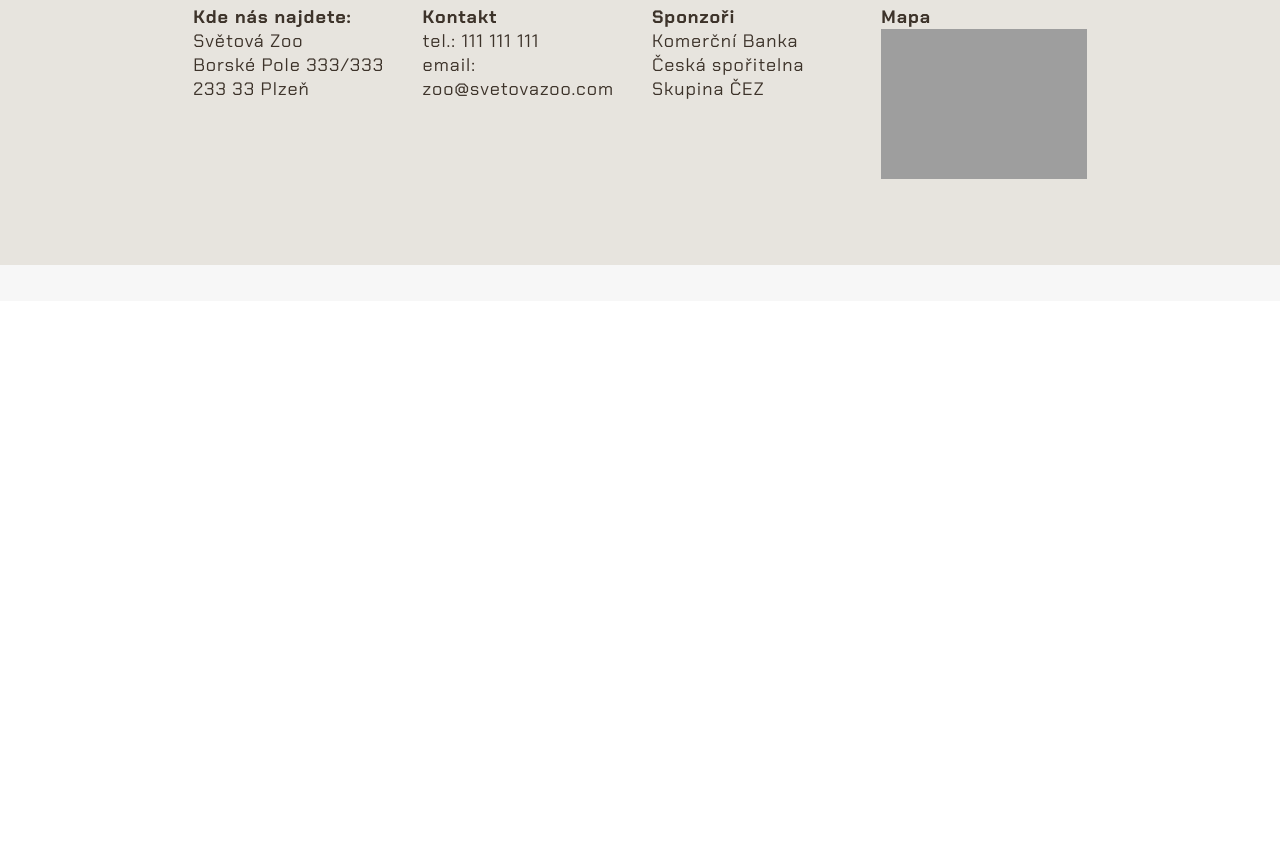
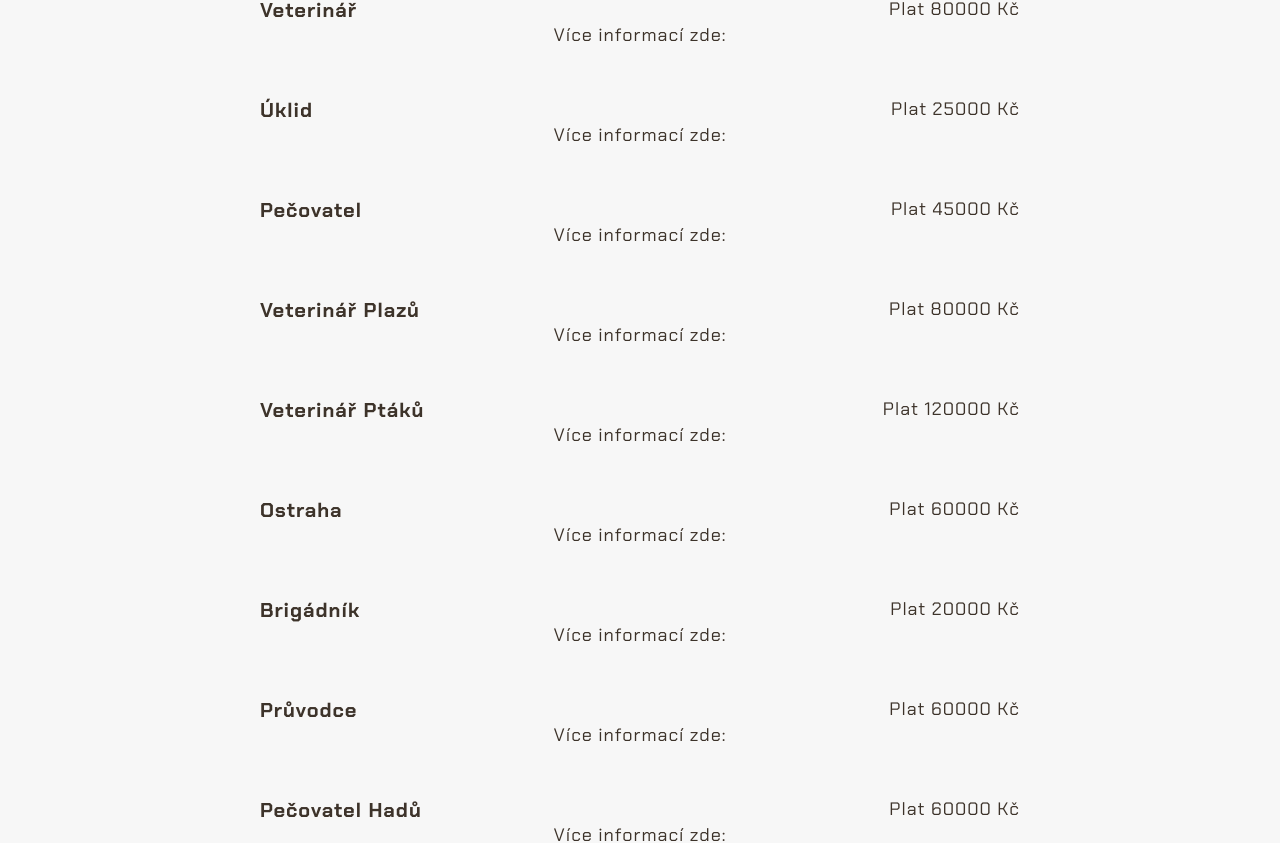
Before and after one commit to KarelStastny/React-Zoo-Web, a React (Create React App) app: page /kariera in a window 1280 px wide. Shown: the part 499-1342 px from the top of the page. Before the commit the page ends 800 px from the top, so only its background shows below. Built offline with nearby package versions, Linux system fonts and the light colour scheme; no server answers; grey boxes are pictures that could not be loaded.

Commit message:
Rozpracovány Kariéry a stránky co vedou na jednolitvé kariéry

```diff
--- a/src/App.js
+++ b/src/App.js
@@ -17,6 +17,7 @@ import Zamestnanci from './pages/Zamestanci';
 import Mapa from './pages/Mapa';
 import OteviraciDoba from './pages/OteviraciDoba';
 import Foto from './pages/Foto';
+import OneKariera from './pages/OneKariera';
 
 
 const App = () => {
@@ -37,9 +38,9 @@ return <div className="app">
         <Route path='/aktuality' element={<Aktuality/>} />
         <Route path='/kontakt' element={<Kontakt/>} />
         <Route path='/kariera' element={<Kariera/>} />
+        <Route path='/kariera/:karieraId' element={<OneKariera/>} />
         <Route path='/budoucnost' element={<Budoucnost/>} />
         <Route path='/zamestnanci' element={<Zamestnanci/>} />
-        <Route path='/z/:zamestnanecId' element={<Zamestnanci/>} />
         <Route path='/mapa' element={<Mapa/>} />
 
         {/* 2 část Návštěva Zoo */}
--- /dev/null
+++ b/src/data/DataVacancies.js
@@ -0,0 +1,67 @@
+const DataVacancies = [
+    {
+        position: "Veterinář",
+        pay: 80000,
+        requiredKnowledge: "Lorem ipsum dolor, sit amet consectetur adipisicing elit. Magnam accusantium recusandae reiciendis laudantium.",
+        description: "Lorem ipsum dolor, sit amet consectetur adipisicing elit. Magnam accusantium recusandae reiciendis laudantium beatae temporibus eum, totam expedita fugit quam nemo distinctio, mollitia similique repellat quas amet! Ducimus, laboriosam voluptates.",
+        typeOfEmployment:"Plný",
+    },
+    {
+        position: "Úklid",
+        pay: 25000,
+        requiredKnowledge: "Lorem ipsum dolor, sit amet consectetur adipisicing elit. Magnam accusantium recusandae reiciendis laudantium.",
+        description: "Lorem ipsum dolor, sit amet consectetur adipisicing elit. Magnam accusantium recusandae reiciendis laudantium beatae temporibus eum, totam expedita fugit quam nemo distinctio, mollitia similique repellat quas amet! Ducimus, laboriosam voluptates.",
+        typeOfEmployment:"Plný",
+    },
+    {
+        position: "Pečovatel",
+        pay: 45000,
+        requiredKnowledge: "Lorem ipsum dolor, sit amet consectetur adipisicing elit. Magnam accusantium recusandae reiciendis laudantium.",
+        description: "Lorem ipsum dolor, sit amet consectetur adipisicing elit. Magnam accusantium recusandae reiciendis laudantium beatae temporibus eum, totam expedita fugit quam nemo distinctio, mollitia similique repellat quas amet! Ducimus, laboriosam voluptates.",
+        typeOfEmployment:"Plný",
+    },
+    {
+        position: "Veterinář Plazů",
+        pay: 80000,
+        requiredKnowledge: "Lorem ipsum dolor, sit amet consectetur adipisicing elit. Magnam accusantium recusandae reiciendis laudantium.",
+        description: "Lorem ipsum dolor, sit amet consectetur adipisicing elit. Magnam accusantium recusandae reiciendis laudantium beatae temporibus eum, totam expedita fugit quam nemo distinctio, mollitia similique repellat quas amet! Ducimus, laboriosam voluptates.",
+        typeOfEmployment:"Plný",
+    },
+    {
+        position: "Veterinář Ptáků",
+        pay: 120000,
+        requiredKnowledge: "Lorem ipsum dolor, sit amet consectetur adipisicing elit. Magnam accusantium recusandae reiciendis laudantium.",
+        description: "Lorem ipsum dolor, sit amet consectetur adipisicing elit. Magnam accusantium recusandae reiciendis laudantium beatae temporibus eum, totam expedita fugit quam nemo distinctio, mollitia similique repellat quas amet! Ducimus, laboriosam voluptates.",
+        typeOfEmployment:"Plný",
+    },
+    {
+        position: "Ostraha",
+        pay: 60000,
+        requiredKnowledge: "Lorem ipsum dolor, sit amet consectetur adipisicing elit. Magnam accusantium recusandae reiciendis laudantium.",
+        description: "Lorem ipsum dolor, sit amet consectetur adipisicing elit. Magnam accusantium recusandae reiciendis laudantium beatae temporibus eum, totam expedita fugit quam nemo distinctio, mollitia similique repellat quas amet! Ducimus, laboriosam voluptates.",
+        typeOfEmployment:"Plný",
+    },
+    {
+        position: "Brigádník",
+        pay: 20000,
+        requiredKnowledge: "Lorem ipsum dolor, sit amet consectetur adipisicing elit. Magnam accusantium recusandae reiciendis laudantium.",
+        description: "Lorem ipsum dolor, sit amet consectetur adipisicing elit. Magnam accusantium recusandae reiciendis laudantium beatae temporibus eum, totam expedita fugit quam nemo distinctio, mollitia similique repellat quas amet! Ducimus, laboriosam voluptates.",
+        typeOfEmployment:"Plný",
+    },
+    {
+        position: "Průvodce",
+        pay: 60000,
+        requiredKnowledge: "Lorem ipsum dolor, sit amet consectetur adipisicing elit. Magnam accusantium recusandae reiciendis laudantium.",
+        description: "Lorem ipsum dolor, sit amet consectetur adipisicing elit. Magnam accusantium recusandae reiciendis laudantium beatae temporibus eum, totam expedita fugit quam nemo distinctio, mollitia similique repellat quas amet! Ducimus, laboriosam voluptates.",
+        typeOfEmployment:"Plný",
+    },
+    {
+        position: "Pečovatel Hadů",
+        pay: 60000,
+        requiredKnowledge: "Lorem ipsum dolor, sit amet consectetur adipisicing elit. Magnam accusantium recusandae reiciendis laudantium.",
+        description: "Lorem ipsum dolor, sit amet consectetur adipisicing elit. Magnam accusantium recusandae reiciendis laudantium beatae temporibus eum, totam expedita fugit quam nemo distinctio, mollitia similique repellat quas amet! Ducimus, laboriosam voluptates.",
+        typeOfEmployment:"Plný",
+    },
+]
+
+export default DataVacancies
--- a/src/pages/Kariera.js
+++ b/src/pages/Kariera.js
@@ -1,10 +1,31 @@
 import React from 'react'
 import HeddingBodyLayout from '../components/HeddingBodyLayout'
+import "./Kariera.scss"
+import DataVacancies from "../data/DataVacancies"
+import { Link } from 'react-router-dom'
 
 const Kariera = () => {
   return (
-    <div>
+    <div className='kariera-zoo'>
       <HeddingBodyLayout/>
+      <h1>Kariéra v Zoo</h1>
+
+      <div className="container-kariera row">
+        {
+          DataVacancies.map((one, index) => {
+            return <div key={index} className="box-karier" style={{display:'flex', background:"#fffff", flexDirection:"column",  justifyContent: "space-between", height: "90px", alignItems:"center", padding:" 20px", maxWidth:"800px", width:"100%", margin:"10px auto"
+            }}>
+              <div style={{display:"flex", justifyContent:"space-between", flexDirection:"row", width:"100%",}}>
+                <h2 style={{fontWeight:"900", fontSize:"20px"}}>{one.position}</h2>
+                <h3>Plat {one.pay} Kč</h3>
+              </div>
+              <Link to={`/kariera/${index}`}>Více informací zde:</Link>
+
+            </div>
+          })
+        }
+
+      </div>
     </div>
   )
 }
--- /dev/null
+++ b/src/pages/Kariera.scss
@@ -0,0 +1,16 @@
+@import "../mixins.scss";
+@import "../variables.scss";
+.kariera-zoo{
+    h1{
+        @include heading;
+    }
+
+    .container-kariera{
+        a{
+            &:hover{
+                color: $orange-icon;
+            }
+        }
+
+    }
+}
--- /dev/null
+++ b/src/pages/OneKariera.js
@@ -0,0 +1,20 @@
+import React from 'react'
+import "./OneKariera.scss"
+import { useParams, Link } from 'react-router-dom'
+
+const OneKariera = () => {
+  const { karieraId } = useParams()
+
+
+
+
+
+
+  return (
+    <div>
+
+    </div>
+  )
+}
+
+export default OneKariera
--- /dev/null
+++ b/src/pages/OneKariera.scss
@@ -0,0 +1,2 @@
+@import "../mixins.scss";
+@import "../variables.scss";
```
